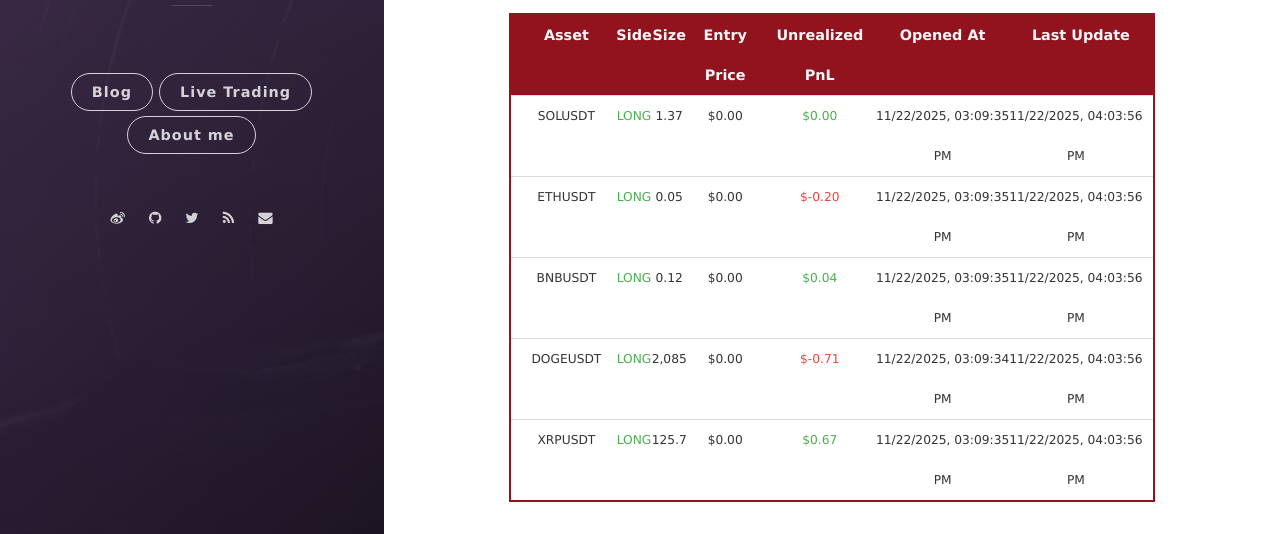
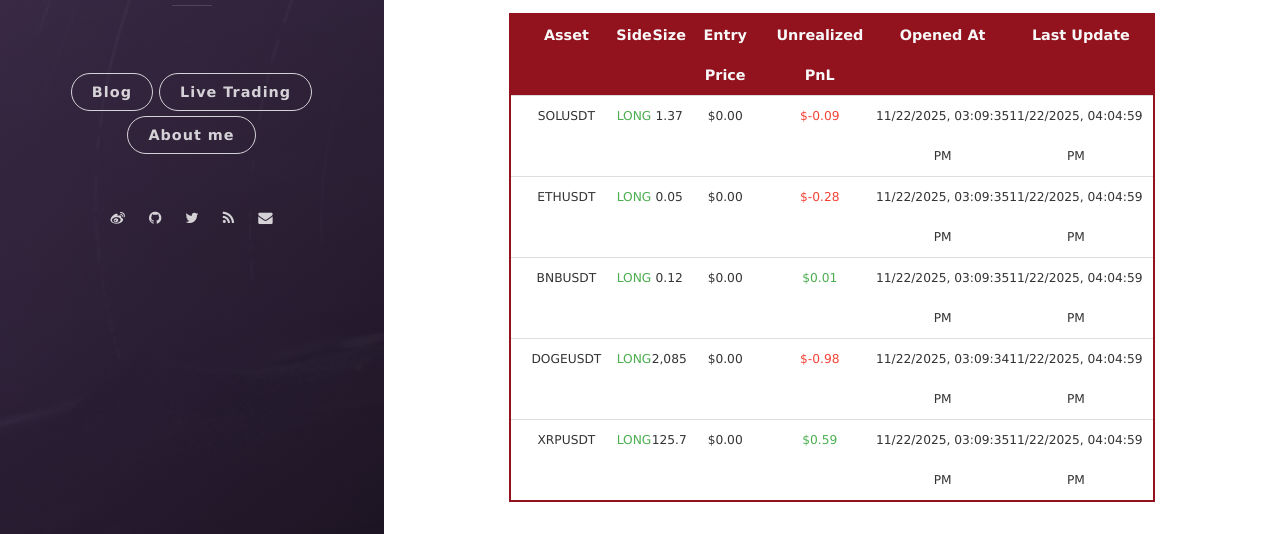
Before and after one commit to leeyegy/leeyegy.github.io, a Jekyll site: the page built from live-trading.html, in a window 1280 px wide and 1188 px high. Shown: the part 586-1120 px from the top of the window. Built offline with Jekyll 4.4.1, drawn with Linux system fonts in a browser that asks for light colours; nearby versions of some CDN libraries.

Commit message:
AccountMonitor: refresh positions 2025-11-23T00:04:59+08:00

```diff
--- a/assets/data/binance/positions.json
+++ b/assets/data/binance/positions.json
@@ -4,44 +4,44 @@
     "side": "LONG",
     "size": 1.37,
     "entryPrice": 0.0,
-    "unrealizedPnl": 0.0,
+    "unrealizedPnl": -0.08956725,
     "openedAt": "2025-11-22T23:09:35+08:00",
-    "reportedAt": "2025-11-23T00:03:56+08:00"
+    "reportedAt": "2025-11-23T00:04:59+08:00"
   },
   {
     "symbol": "ETHUSDT",
     "side": "LONG",
     "size": 0.05,
     "entryPrice": 0.0,
-    "unrealizedPnl": -0.196,
+    "unrealizedPnl": -0.2836372,
     "openedAt": "2025-11-22T23:09:35+08:00",
-    "reportedAt": "2025-11-23T00:03:56+08:00"
+    "reportedAt": "2025-11-23T00:04:59+08:00"
   },
   {
     "symbol": "BNBUSDT",
     "side": "LONG",
     "size": 0.12,
     "entryPrice": 0.0,
-    "unrealizedPnl": 0.04227269,
+    "unrealizedPnl": 0.0072,
     "openedAt": "2025-11-22T23:09:35+08:00",
-    "reportedAt": "2025-11-23T00:03:56+08:00"
+    "reportedAt": "2025-11-23T00:04:59+08:00"
   },
   {
     "symbol": "DOGEUSDT",
     "side": "LONG",
     "size": 2085.0,
     "entryPrice": 0.0,
-    "unrealizedPnl": -0.7089,
+    "unrealizedPnl": -0.97995,
     "openedAt": "2025-11-22T23:09:34+08:00",
-    "reportedAt": "2025-11-23T00:03:56+08:00"
+    "reportedAt": "2025-11-23T00:04:59+08:00"
   },
   {
     "symbol": "XRPUSDT",
     "side": "LONG",
     "size": 125.7,
     "entryPrice": 0.0,
-    "unrealizedPnl": 0.66621,
+    "unrealizedPnl": 0.59079,
     "openedAt": "2025-11-22T23:09:35+08:00",
-    "reportedAt": "2025-11-23T00:03:56+08:00"
+    "reportedAt": "2025-11-23T00:04:59+08:00"
   }
 ]
```
